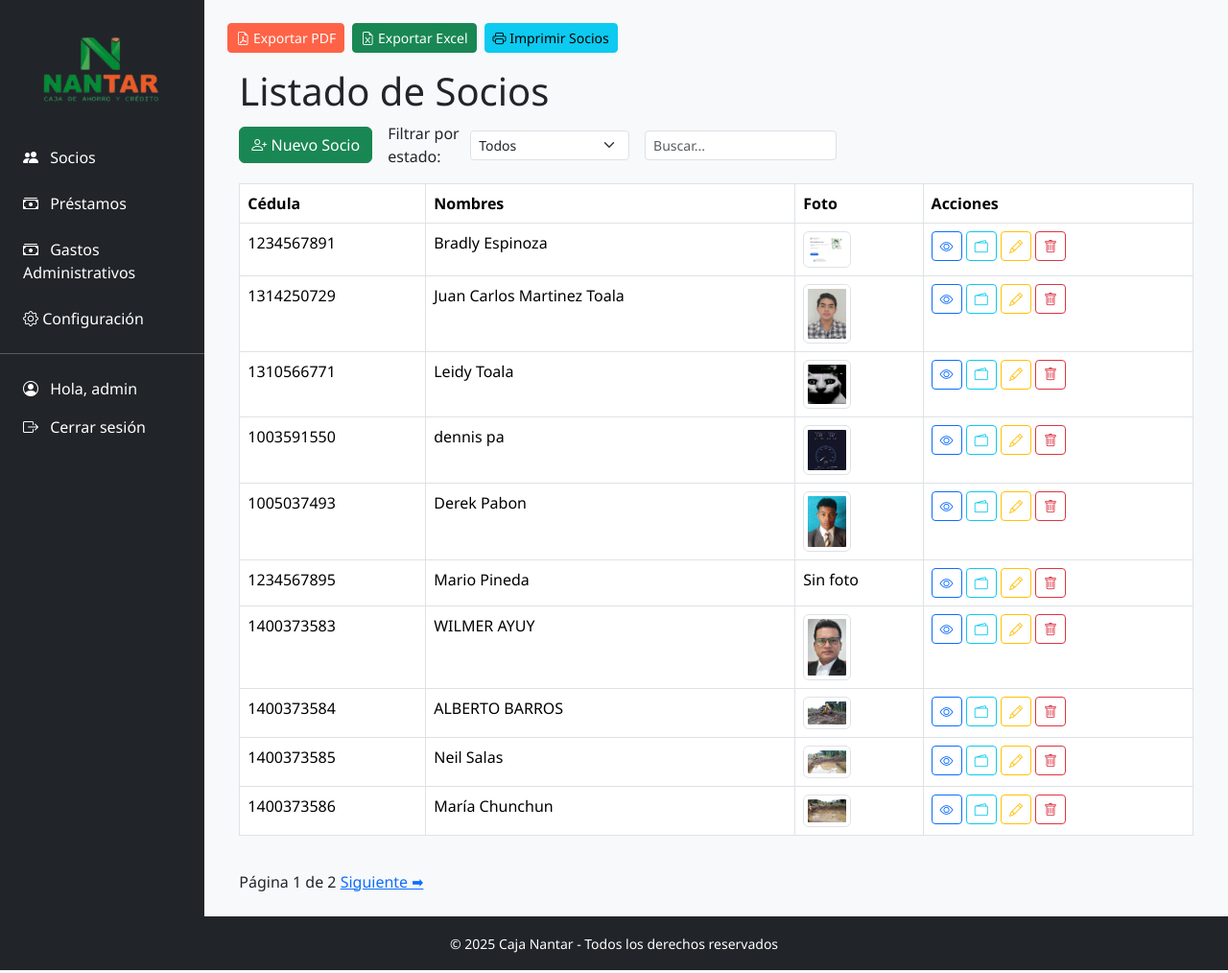
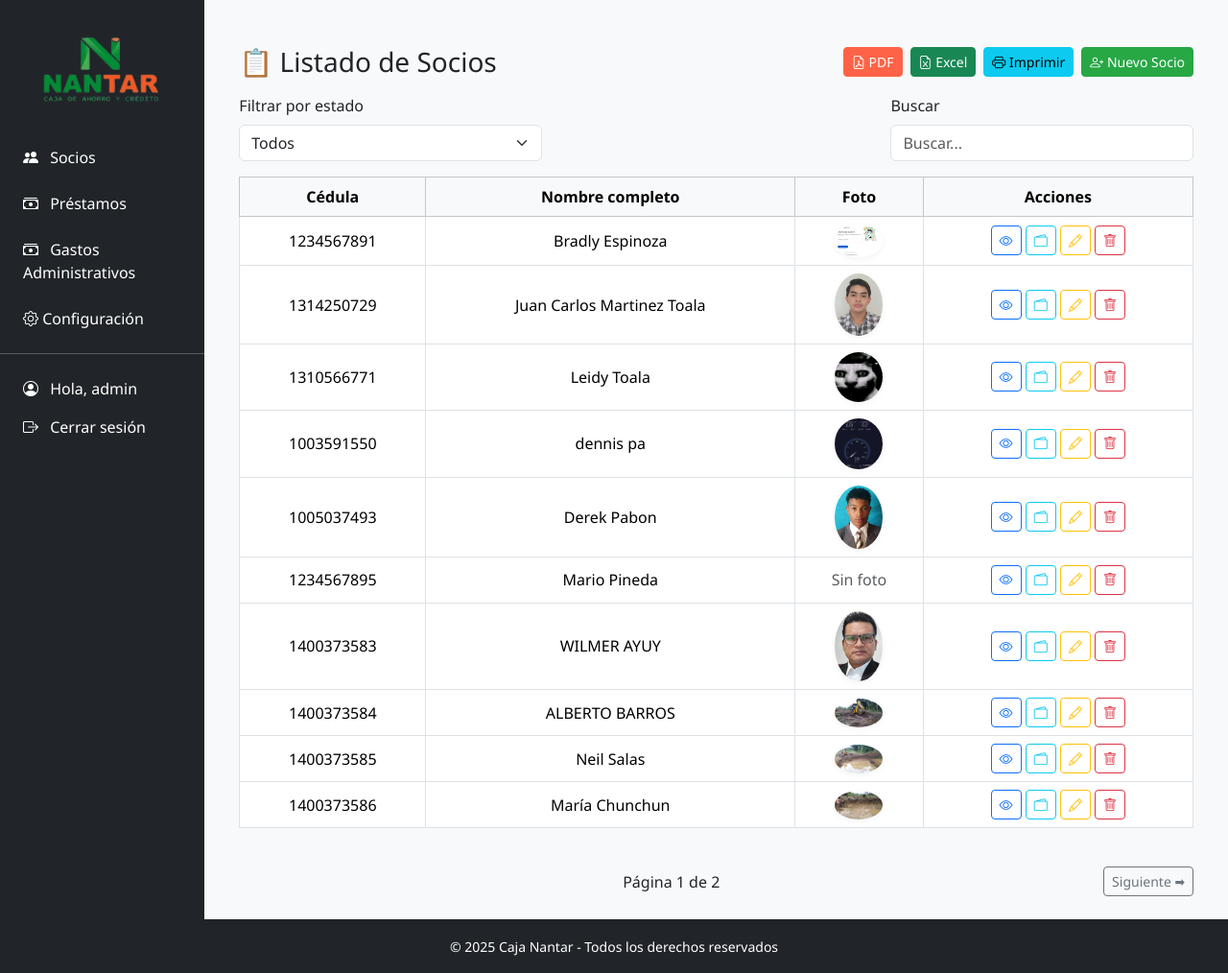
Before and after one commit to Dereck2002/cajaAhorros, a Django app: page /socios/ in a window 1280 px wide. Shown: the whole page at 96% size. Run offline with Django 5.2, Linux system fonts and the light colour scheme; a user stored in the database is signed in; data comes from the database, SQL or seed files in the repository.

Commit message:
cambios en vista socios, editar

```diff
--- a/cajaAhorros/app_cajaAhorros/templates/socios/socio_list.html
+++ b/cajaAhorros/app_cajaAhorros/templates/socios/socio_list.html
@@ -2,50 +2,53 @@
 {% load static %}
 
 {% block content %}
-<!-- botones de exportacion pdf, xls, imprimir -->
-<div class="mb-3 d-flex gap-2 flex-wrap">
+<div class="container mt-4">
+    <div class="d-flex flex-wrap justify-content-between align-items-center mb-3">
+        <h3 class="mb-0">📋 Listado de Socios</h3>
+        <div class="d-flex gap-2 flex-wrap">
             <a href="{% url 'exportar_socios_pdf' %}" class="btn btn-danger btn-sm" target="_blank">
-        <i class="bi bi-file-earmark-pdf"></i> Exportar PDF
+                <i class="bi bi-file-earmark-pdf"></i> PDF
             </a>
             <a href="{% url 'exportar_socios_excel' %}" class="btn btn-success btn-sm" target="_blank">
-        <i class="bi bi-file-earmark-excel"></i> Exportar Excel
+                <i class="bi bi-file-earmark-excel"></i> Excel
             </a>
             <a href="{% url 'imprimir_socios' %}" target="_blank" class="btn btn-info btn-sm">
-    <i class="bi bi-printer"></i> Imprimir Socios
+                <i class="bi bi-printer"></i> Imprimir
             </a>
-</div>
-
-<div class="container">
-    {% block title %}<h1>Listado de Socios</h1>{% endblock title %}
-
-    <!-- Botón para gestionar cargos y filtros -->
-    <div class="d-flex flex-wrap align-items-center gap-3 mb-3">
-
-        {# El botón "Nuevo Socio" solo se muestra si el usuario tiene el permiso específico #}
             {% if perms.app_cajaAhorros.add_socio %}
-        <a href="{% url 'crear_socio' %}" class="btn btn-success">
+            <a href="{% url 'crear_socio' %}" class="btn btn-primary btn-sm">
                 <i class="bi bi-person-plus"></i> Nuevo Socio
             </a>
             {% endif %}
+        </div>
+    </div>
 
-        <form method="get" class="d-flex align-items-center mb-0">
-            <label for="filtro" class="me-2 mb-0">Filtrar por estado:</label>
-            <select name="filtro" id="filtro" onchange="this.form.submit()" class="form-select form-select-sm">
-                <option value="todos" {% if filtro == 'todos' %}selected{% endif %}>Todos</option>
-                <option value="al_dia" {% if filtro == 'al_dia' %}selected{% endif %}>Al día</option>
-                <option value="deudores" {% if filtro == 'deudores' %}selected{% endif %}>Deudores</option>
+    <!-- Filtro y buscador -->
+    <div class="row mb-3 align-items-end">
+        <div class="col-md-4">
+            <label for="filtro" class="form-label">Filtrar por estado</label>
+            <form method="get" id="filtroForm">
+                <select name="filtro" id="filtro" class="form-select" onchange="document.getElementById('filtroForm').submit();">
+                    <option value="todos" {% if filtro == "todos" %}selected{% endif %}>Todos</option>
+                    <option value="al_dia" {% if filtro == "al_dia" %}selected{% endif %}>Al día</option>
+                    <option value="deudores" {% if filtro == "deudores" %}selected{% endif %}>Deudores</option>
                 </select>
             </form>
-        <input type="search" id="buscador" placeholder="Buscar..." onkeyup="filtrarTabla()" class="form-control form-control-sm" style="max-width: 200px;">
+        </div>
+        <div class="col-md-4 offset-md-4">
+            <label for="buscador" class="form-label">Buscar</label>
+            <input type="search" id="buscador" placeholder="Buscar..." onkeyup="filtrarTabla()"
+                   class="form-control">
+        </div>
     </div>
 
-    <!-- Tabla de socios -->
+    <!-- Tabla -->
     <div class="table-responsive">
-        <table class="table table-bordered">
-            <thead>
+        <table class="table table-hover table-bordered align-middle text-center">
+            <thead class="table-light">
                 <tr>
                     <th>Cédula</th>
-                    <th>Nombres</th>
+                    <th>Nombre completo</th>
                     <th>Foto</th>
                     <th>Acciones</th>
                 </tr>
@@ -57,32 +60,29 @@
                     <td>{{ socio.nombre }} {{ socio.apellido }}</td>
                     <td>
                         {% if socio.foto %}
-                            <img class="img-thumbnail" width="50" src="{{ socio.foto.url }}" alt="Foto de {{ socio.nombre }}">
+                        <img class="rounded-circle shadow-sm" width="50" src="{{ socio.foto.url }}" alt="Foto">
                         {% else %}
-                            Sin foto
+                        <span class="text-muted">Sin foto</span>
                         {% endif %}
                     </td>
-                    <td>
-                        {# Botones visibles para todos los que pueden ver la lista #}
-                        <a href="{% url 'detalle_socio' socio.id %}" class="btn btn-outline-primary btn-sm" title="Ver detalle">
+                    <td class="text-center">
+                        <a href="{% url 'detalle_socio' socio.id %}" class="btn btn-sm btn-outline-primary" title="Ver detalle">
                             <i class="bi bi-eye"></i>
                         </a>
-                        <a href="{% url 'ver_aportaciones_socio' socio.id %}" class="btn btn-outline-info btn-sm" title="Ver aportaciones">
+                        <a href="{% url 'ver_aportaciones_socio' socio.id %}" class="btn btn-sm btn-outline-info" title="Aportaciones">
                             <i class="bi bi-wallet2"></i>
                         </a>
-
-                        {# Botones de edición y eliminación solo para roles con permisos específicos #}
                         {% if perms.app_cajaAhorros.change_socio %}
-                        <a href="{% url 'editar_socio' socio.id %}" class="btn btn-outline-warning btn-sm" title="Editar">
+                        <a href="{% url 'editar_socio' socio.id %}" class="btn btn-sm btn-outline-warning" title="Editar">
                             <i class="bi bi-pencil"></i>
                         </a>
                         {% endif %}
-
                         {% if perms.app_cajaAhorros.delete_socio %}
                         <form method="post" action="{% url 'eliminar_socio' socio.id %}" style="display:inline;">
                             {% csrf_token %}
-                            <button onclick="abrirModal('{{ socio.id }}', '{{ socio.nombre }} {{ socio.apellido }}', 'socio'); return false;"
-                                    class="btn btn-outline-danger btn-sm" title="Desactivar">
+                            <button
+                                onclick="abrirModal('{{ socio.id }}', '{{ socio.nombre }} {{ socio.apellido }}', 'socio'); return false;"
+                                class="btn btn-sm btn-outline-danger" title="Desactivar">
                                 <i class="bi bi-trash"></i>
                             </button>
                         </form>
@@ -99,42 +99,26 @@
     </div>
 
     <!-- Paginación -->
-    <div style="margin-top: 20px;">
+    <div class="d-flex justify-content-between align-items-center mt-4">
         {% if socios.has_previous %}
-            <a href="?page={{ socios.previous_page_number }}&filtro={{ filtro }}">⬅ Anterior</a>
+        <a href="?page={{ socios.previous_page_number }}&filtro={{ filtro }}" class="btn btn-outline-secondary btn-sm">
+            ⬅ Anterior
+        </a>
+        {% else %}
+        <span></span>
         {% endif %}
+
         <span>Página {{ socios.number }} de {{ socios.paginator.num_pages }}</span>
+
         {% if socios.has_next %}
-            <a href="?page={{ socios.next_page_number }}&filtro={{ filtro }}">Siguiente ➡</a>
+        <a href="?page={{ socios.next_page_number }}&filtro={{ filtro }}" class="btn btn-outline-secondary btn-sm">
+            Siguiente ➡
+        </a>
         {% endif %}
     </div>
 </div>
-<style>
-    @media print {
-        body * {
-            visibility: hidden !important;
-        }
 
-        #imprimible,
-        #imprimible * {
-            visibility: visible !important;
-        }
-
-        #imprimible {
-            position: absolute;
-            top: 0;
-            left: 0;
-            width: 100%;
-            margin: 0;
-            padding: 0;
-        }
-
-        .btn,
-        .bi {
-            display: none !important;
-        }
-    }
-</style>
+<!-- Modal para confirmación -->
 {% include "includes/modal_confirmacion.html" %}
 {% include "includes/modal_agregar_cargos.html" %}
 {% endblock content %}
@@ -165,7 +149,8 @@
         document.getElementById('modalEliminar').style.display = 'none';
     }
 </script>
-<div id="modalEliminar" class="modal" style="display:none; position:fixed; top:0; left:0; width:100%; height:100%; background-color: rgba(0,0,0,0.5); align-items:center; justify-content:center;">
+<div id="modalEliminar" class="modal"
+     style="display:none; position:fixed; top:0; left:0; width:100%; height:100%; background-color: rgba(0,0,0,0.5); align-items:center; justify-content:center;">
     <div style="background:white; padding:20px; border-radius:8px; text-align:center;">
         <p id="modalTexto">¿Estás seguro de que deseas desactivar?</p>
         <form id="formEliminar" method="post">
--- a/cajaAhorros/app_cajaAhorros/views.py
+++ b/cajaAhorros/app_cajaAhorros/views.py
@@ -837,6 +837,169 @@ def exportar_socios_excel(request):
     wb.save(response)
     return response
 
+ # exportar listado de prestamos
+def exportar_prestamos_pdf(request):
+    prestamos = Prestamo.objects.all().order_by('-fecha_aprobacion')
+
+    response = HttpResponse(content_type='application/pdf')
+    response['Content-Disposition'] = 'attachment; filename="prestamos_lista.pdf"'
+
+    doc = SimpleDocTemplate(response, pagesize=A4)
+    elements = []
+    styles = getSampleStyleSheet()
+
+    elements.append(Paragraph("📄 Lista de Préstamos", styles['Title']))
+    elements.append(Spacer(1, 12))
+
+    datos = [[
+        'Fecha Aprob', 'Solicitante', 'Garante',
+        'Solicitado', 'Aprobado', 'Plazo', 'Estado'
+    ]]
+
+    for p in prestamos:
+        datos.append([
+            p.fecha_aprobacion.strftime('%d/%m/%Y') if p.fecha_aprobacion else '',
+            f"{p.socio.nombre} {p.socio.apellido}",
+            f"{p.garante.nombre} {p.garante.apellido}" if p.garante else '---',
+            f"${p.cantidad_solicitada:,.2f}",
+            f"${p.cantidad_aprobada:,.2f}" if p.cantidad_aprobada else '$0.00',
+            f"{p.plazo} meses",
+            p.estado
+        ])
+
+    tabla = Table(datos, repeatRows=1)
+    tabla.setStyle(TableStyle([
+        ('BACKGROUND', (0, 0), (-1, 0), colors.lightblue),
+        ('TEXTCOLOR', (0, 0), (-1, 0), colors.black),
+        ('ALIGN', (0, 0), (-1, -1), 'CENTER'),
+        ('FONTNAME', (0, 0), (-1, 0), 'Helvetica-Bold'),
+        ('FONTSIZE', (0, 0), (-1, -1), 9),
+        ('GRID', (0, 0), (-1, -1), 0.5, colors.grey),
+        ('BOTTOMPADDING', (0, 0), (-1, 0), 8),
+    ]))
+
+    elements.append(tabla)
+    doc.build(elements)
+    return response
+
+def exportar_prestamos_excel(request):
+    prestamos = Prestamo.objects.all().order_by('-fecha_aprobacion')
+
+    wb = Workbook()
+    ws = wb.active
+    ws.title = "Préstamos"
+
+    headers = [
+        'Fecha Aprobación', 'Solicitante', 'Garante',
+        'Cantidad Solicitada', 'Cantidad Aprobada', 'Plazo', 'Estado'
+    ]
+    ws.append(headers)
+
+    for col in range(1, len(headers) + 1):
+        ws.cell(row=1, column=col).font = Font(bold=True)
+
+    for p in prestamos:
+        ws.append([
+            p.fecha_aprobacion.strftime('%d/%m/%Y') if p.fecha_aprobacion else '',
+            f"{p.socio.nombre} {p.socio.apellido}",
+            f"{p.garante.nombre} {p.garante.apellido}" if p.garante else '',
+            float(p.cantidad_solicitada),
+            float(p.cantidad_aprobada or 0),
+            p.plazo,
+            p.estado
+        ])
+
+    response = HttpResponse(
+        content_type='application/vnd.openxmlformats-officedocument.spreadsheetml.sheet'
+    )
+    response['Content-Disposition'] = 'attachment; filename="prestamos_lista.xlsx"'
+    wb.save(response)
+    return response
+
+def exportar_gastosadministrativos_pdf(request):
+    gastos = GastosAdministrativos.objects.order_by('fecha')
+    total_entrada = sum(g.entrada for g in gastos)
+    total_salida = sum(g.salida for g in gastos)
+    saldo_actual = total_entrada - total_salida
+
+    response = HttpResponse(content_type='application/pdf')
+    response['Content-Disposition'] = 'attachment; filename="gastos_administrativos.pdf"'
+
+    doc = SimpleDocTemplate(response, pagesize=A4)
+    styles = getSampleStyleSheet()
+    elements = []
+
+    elements.append(Paragraph("📄 Reporte de Gastos Administrativos", styles['Title']))
+    elements.append(Spacer(1, 12))
+
+    data = [['Fecha', 'Descripción', 'Entrada', 'Salida', 'Saldo']]
+
+    for g in gastos:
+        data.append([
+            g.fecha.strftime('%d/%m/%Y'),
+            g.descripcion,
+            f"${g.entrada:,.2f}",
+            f"${g.salida:,.2f}",
+            f"${g.saldo:,.2f}"
+        ])
+
+    table = Table(data, repeatRows=1)
+    table.setStyle(TableStyle([
+        ('BACKGROUND', (0, 0), (-1, 0), colors.lightblue),
+        ('FONTNAME', (0, 0), (-1, 0), 'Helvetica-Bold'),
+        ('FONTSIZE', (0, 0), (-1, -1), 9),
+        ('ALIGN', (2, 1), (-1, -1), 'RIGHT'),
+        ('GRID', (0, 0), (-1, -1), 0.5, colors.grey),
+    ]))
+
+    elements.append(table)
+    elements.append(Spacer(1, 12))
+    elements.append(Paragraph(f"<strong>Total Entradas:</strong> ${total_entrada:,.2f}", styles['Normal']))
+    elements.append(Paragraph(f"<strong>Total Salidas:</strong> ${total_salida:,.2f}", styles['Normal']))
+    elements.append(Paragraph(f"<strong>Saldo Actual:</strong> ${saldo_actual:,.2f}", styles['Normal']))
+
+    doc.build(elements)
+    return response
+
+
+def exportar_gastosadministrativos_excel(request):
+    gastos = GastosAdministrativos.objects.order_by('fecha')
+    total_entrada = sum(g.entrada for g in gastos)
+    total_salida = sum(g.salida for g in gastos)
+    saldo_actual = total_entrada - total_salida
+
+    wb = Workbook()
+    ws = wb.active
+    ws.title = "Gastos Administrativos"
+
+    headers = ['Fecha', 'Descripción', 'Entrada', 'Salida', 'Saldo']
+    ws.append(headers)
+
+    for col in range(1, len(headers) + 1):
+        ws.cell(row=1, column=col).font = Font(bold=True)
+
+    for g in gastos:
+        ws.append([
+            g.fecha.strftime('%d/%m/%Y'),
+            g.descripcion,
+            float(g.entrada),
+            float(g.salida),
+            float(g.saldo),
+        ])
+
+    # Totales al final
+    ws.append([])
+    ws.append(['', 'Total Entradas', float(total_entrada)])
+    ws.append(['', 'Total Salidas', float(total_salida)])
+    ws.append(['', 'Saldo Actual', float(saldo_actual)])
+
+    response = HttpResponse(
+        content_type='application/vnd.openxmlformats-officedocument.spreadsheetml.sheet'
+    )
+    response['Content-Disposition'] = 'attachment; filename="gastos_administrativos.xlsx"'
+    wb.save(response)
+    return response
+
 #dashboard
 @login_required
 def dashboard(request):
--- a/cajaAhorros/cajaAhorros/urls.py
+++ b/cajaAhorros/cajaAhorros/urls.py
@@ -48,9 +48,14 @@ urlpatterns = [
     path('pagos/prestamo/<int:prestamo_id>/', views.pagos_prestamo, name='pagos_prestamo'),
     path('pagos/registrar/<int:pago_id>/', views.registrar_pago, name='registrar_pago'),
     path('prestamo/<int:pk>/exportar-pdf/', views.exportar_amortizacion_pdf, name='exportar_amortizacion_pdf'),
+    path('prestamo/<int:pk>/exportar-pdf/', views.exportar_amortizacion_excel, name='exportar_amortizacion_excel'),
     path('socios/exportar/pdf/', views.exportar_socios_pdf, name='exportar_socios_pdf'),
     path('socios/exportar/excel/', views.exportar_socios_excel, name='exportar_socios_excel'),
     path('socios/imprimir/', views.imprimir_socios, name='imprimir_socios'),
+    path('prestamos/exportar/pdf/', views.exportar_prestamos_pdf, name='exportar_prestamos_pdf'),
+    path('prestamos/exportar/excel/', views.exportar_prestamos_excel, name='exportar_prestamos_excel'),
+    path('gastos/exportar/pdf/', views.exportar_gastosadministrativos_pdf, name='exportar_gastos_pdf'),
+    path('gastos/exportar/excel/', views.exportar_gastosadministrativos_excel, name='exportar_gastos_excel'),
     path('configuracion/', views.configuracion, name='configuracion'),
     path('gastos/', views.gastos_administrativos, name='gastos_admin'),
     path('gastos/<str:action>/', views.gastos_administrativos, name='gastos_administrativos_action'),
```
Also changed, not shown: cajaAhorros/app_cajaAhorros/templates/gastos/gastos_admin_list.html (+12 -0 lines), cajaAhorros/app_cajaAhorros/templates/prestamo/prestamo_list.html (+12 -0 lines), cajaAhorros/app_cajaAhorros/templates/socios/crear_socio.html (+53 -10 lines), cajaAhorros/app_cajaAhorros/templates/socios/detalle.html (+39 -21 lines). Lines whose indentation alone changed are shown as unchanged.
